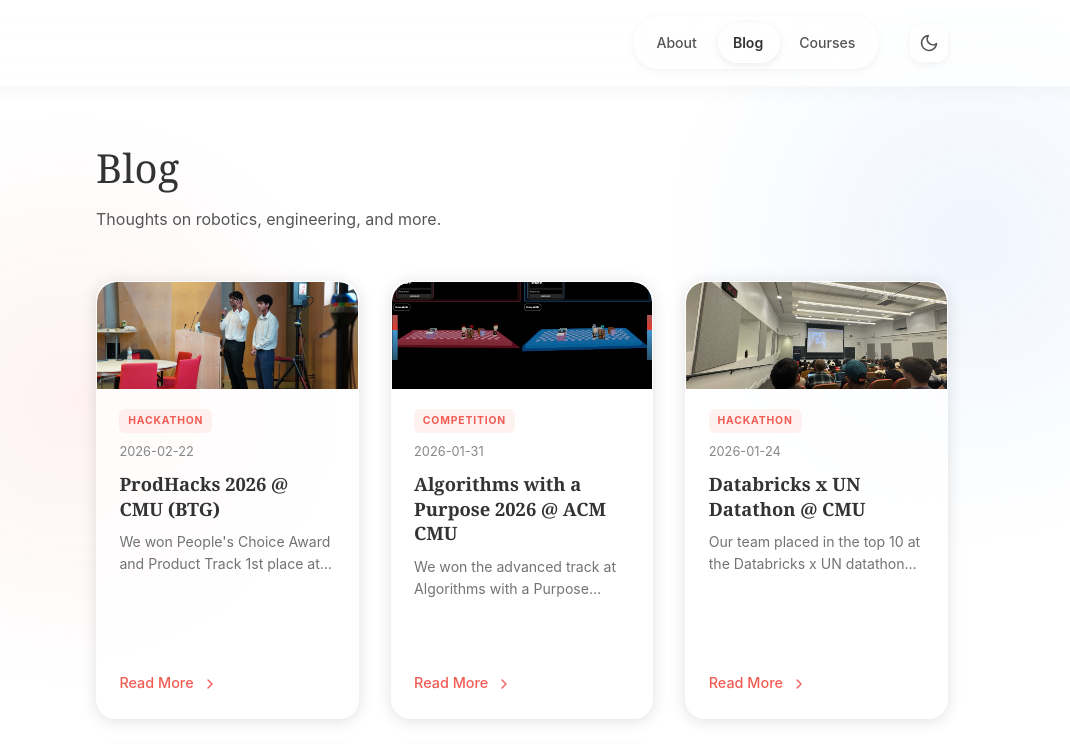
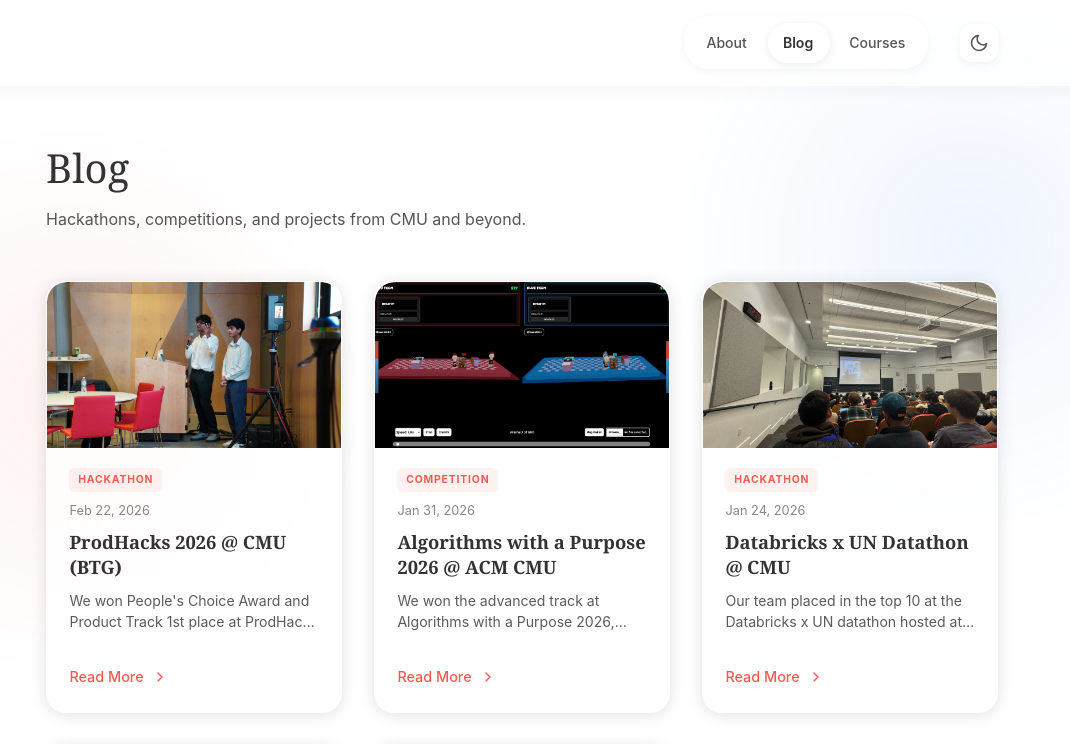
Before and after one commit to darrenpintoo/darrenpintoo.github.io, a React (Vite) app: page /blog in a window 1280 px wide. Shown: the top 744 px of the page, without its empty margins (118-1188 px from the left). Built offline with nearby package versions, Linux system fonts and the light colour scheme.

Commit message:
foundation of webiste

```diff
--- a/src/index.css
+++ b/src/index.css
@@ -19,7 +19,7 @@
   --font-serif: "Merriweather", "Georgia", serif;
   --font-sans: -apple-system, BlinkMacSystemFont, "Segoe UI", Roboto, sans-serif;
 
-  --max-width: 900px;
+  --max-width: 1000px;
 }
 
 /* Dark Mode */
@@ -1696,23 +1696,19 @@
   margin-top: 3rem;
 }
 
-.posts-grid {
-  display: grid;
-  grid-template-columns: 1fr;
-  gap: 2rem;
-}
-
 .post-card {
+  position: relative;
   text-decoration: none;
   display: flex;
   flex-direction: column;
   background: var(--bg-card);
   backdrop-filter: blur(20px);
   -webkit-backdrop-filter: blur(20px);
-  border: 1px solid var(--border-color);
+  border: 1px solid rgba(255, 255, 255, 0.06);
   border-radius: 20px;
   overflow: hidden;
   transition: all 0.35s cubic-bezier(0.4, 0, 0.2, 1);
+  box-shadow: 0 2px 16px rgba(0, 0, 0, 0.12);
 }
 
 .post-card:hover {
@@ -1720,8 +1716,8 @@
   background: var(--bg-card-hover);
   border-color: var(--accent);
   box-shadow:
-    0 16px 48px rgba(0, 0, 0, 0.1),
-    0 0 0 1px rgba(242, 92, 84, 0.12);
+    0 16px 48px rgba(0, 0, 0, 0.18),
+    0 0 0 1px rgba(242, 92, 84, 0.15);
 }
 
 [data-theme="dark"] .post-card:hover {
@@ -1758,11 +1754,17 @@
 }
 
 .post-card-title {
-  font-size: 1.4rem;
-  font-family: var(--font-serif);
+  margin-top: 0.2rem;
+  margin-bottom: 0.6rem;
+  font-size: 1.15rem;
+  font-weight: 600;
+  line-height: 1.35;
   color: var(--text-primary);
-  margin-bottom: 1rem;
-  line-height: 1.3;
+  transition: color 0.3s;
+}
+
+.post-card:hover .post-card-title {
+  color: var(--accent);
 }
 
 .post-card-excerpt {
@@ -1798,7 +1800,7 @@
 
 /* Single Post View */
 .blog-post-view {
-  max-width: 800px;
+  max-width: var(--max-width);
   margin: 0 auto;
   padding-bottom: 5rem;
 }
@@ -1991,23 +1993,6 @@
   }
 }
 
-/* Improved Blog Styles */
-.post-card {
-  position: relative;
-  border-radius: 20px !important;
-  background: var(--bg-card) !important;
-  border-color: rgba(255, 255, 255, 0.06) !important;
-  box-shadow: 0 2px 16px rgba(0, 0, 0, 0.12);
-  transition: all 0.35s cubic-bezier(0.4, 0, 0.2, 1) !important;
-}
-
-.post-card:hover {
-  transform: translateY(-6px) !important;
-  box-shadow:
-    0 16px 48px rgba(0, 0, 0, 0.18),
-    0 0 0 1px rgba(242, 92, 84, 0.15) !important;
-}
-
 .post-card-image-wrapper {
   position: relative;
   width: 100%;
@@ -2025,13 +2010,6 @@
 
 .post-card:hover .post-card-image {
   transform: scale(1.05);
-}
-
-.post-card-overlay {
-  position: absolute;
-  top: 1.25rem;
-  left: 1.25rem;
-  z-index: 2;
 }
 
 .post-category {
@@ -2048,18 +2026,6 @@
   border: 1px solid rgba(255, 255, 255, 0.15);
 }
 
-.post-card-title {
-  margin-top: 0.5rem;
-  font-size: 1.15rem !important;
-  font-weight: 600;
-  color: var(--text-primary);
-  transition: color 0.3s;
-}
-
-.post-card:hover .post-card-title {
-  color: var(--accent);
-}
-
 /* Fix excessive underlines */
 .post-card,
 .post-card:hover,
@@ -2080,7 +2046,7 @@
 
 /* Refined post content view */
 .blog-post-view {
-  max-width: 850px;
+  max-width: var(--max-width);
 }
 
 .post-title {
@@ -2115,11 +2081,11 @@
   display: grid;
   grid-template-columns: 1fr;
   gap: 2rem;
-  max-width: 1100px;
+  max-width: var(--max-width);
   margin: 0 auto;
 }
 
-@media (min-width: 1100px) {
+@media (min-width: 1000px) {
   .blog-post-layout {
     grid-template-columns: 220px 1fr;
     gap: 3rem;
@@ -2161,7 +2127,7 @@
     inset 0 1px 1px rgba(255, 255, 255, 0.05);
 }
 
-@media (min-width: 1100px) {
+@media (min-width: 1000px) {
   .blog-sidebar {
     display: block;
   }
@@ -2226,15 +2192,9 @@
 
 /* Blog Post View - Proper Width & Centering */
 .blog-post-view {
-  max-width: 800px;
+  max-width: var(--max-width);
   margin: 0 auto;
   padding-bottom: 4rem;
-}
-
-@media (min-width: 1100px) {
-  .blog-post-view {
-    max-width: 1100px;
-  }
 }
 
 /* Blog List View - Responsive grid */
@@ -2242,7 +2202,7 @@
   display: grid;
   grid-template-columns: 1fr;
   gap: 2rem;
-  max-width: 1000px;
+  max-width: var(--max-width);
   margin: 0 auto;
 }
 
@@ -2260,10 +2220,6 @@
 }
 
 /* Post Card Tags - Clean Styling */
-.post-card-overlay {
-  display: none !important;
-}
-
 .post-card-tags {
   display: flex;
   gap: 0.5rem;
@@ -2294,16 +2250,13 @@
   margin-bottom: 0.35rem;
 }
 
-/* Post Card Content - Tighter Spacing */
+/* Post Card Content - Tighter Spacing, flex to pin Read More to bottom */
 .post-card-content {
   padding: 1.25rem 1.4rem 1.4rem;
-}
-
-.post-card-title {
-  margin-top: 0.2rem;
-  margin-bottom: 0.6rem;
-  font-size: 1.15rem !important;
-  line-height: 1.35;
+  flex: 1;
+  display: flex;
+  flex-direction: column;
+  min-height: 0;
 }
 
 .post-card-excerpt {
@@ -2312,7 +2265,7 @@
   line-height: 1.55;
   -webkit-line-clamp: 2 !important;
   line-clamp: 2 !important;
-  opacity: 0.75;
+  opacity: 0.88;
 }
 
 /* Print styles */
--- a/src/pages/Blog.jsx
+++ b/src/pages/Blog.jsx
@@ -29,6 +29,17 @@
     });
 
     return { metadata, content };
+}
+
+// Format ISO date to human-readable (e.g. "Feb 22, 2026")
+function formatDate(isoDate) {
+    if (!isoDate || isoDate === 'Unknown Date') return isoDate;
+    try {
+        const d = new Date(isoDate);
+        return d.toLocaleDateString('en-US', { month: 'short', day: 'numeric', year: 'numeric' });
+    } catch {
+        return isoDate;
+    }
 }
 
 // TOC Generator Helper
@@ -194,7 +205,7 @@
                                             <div className="post-meta">
                                                 <span className="meta-item">
                                                     <Calendar size={14} />
-                                                    {activePostData.date}
+                                                    {formatDate(activePostData.date)}
                                                 </span>
                                                 <span className="meta-item">
                                                     <Tag size={14} />
@@ -221,7 +232,7 @@
                     <>
                         <div className={`pre-animate ${isVisible ? 'fade-in-visible' : ''}`}>
                             <h1>Blog</h1>
-                            <p className="subtitle">Thoughts on robotics, engineering, and more.</p>
+                            <p className="subtitle">Hackathons, competitions, and projects from CMU and beyond.</p>
                         </div>
 
                         <div className={`blog-list pre-animate delay-100 ${isVisible ? 'fade-in-visible' : ''}`}>
@@ -239,7 +250,7 @@
                                                 </div>
 
                                                 <div className="post-card-meta">
-                                                    <span className="post-date">{post.date}</span>
+                                                    <span className="post-date">{formatDate(post.date)}</span>
                                                 </div>
                                                 <h2 className="post-card-title">{post.title}</h2>
                                                 <p className="post-card-excerpt">{post.excerpt}</p>
```
